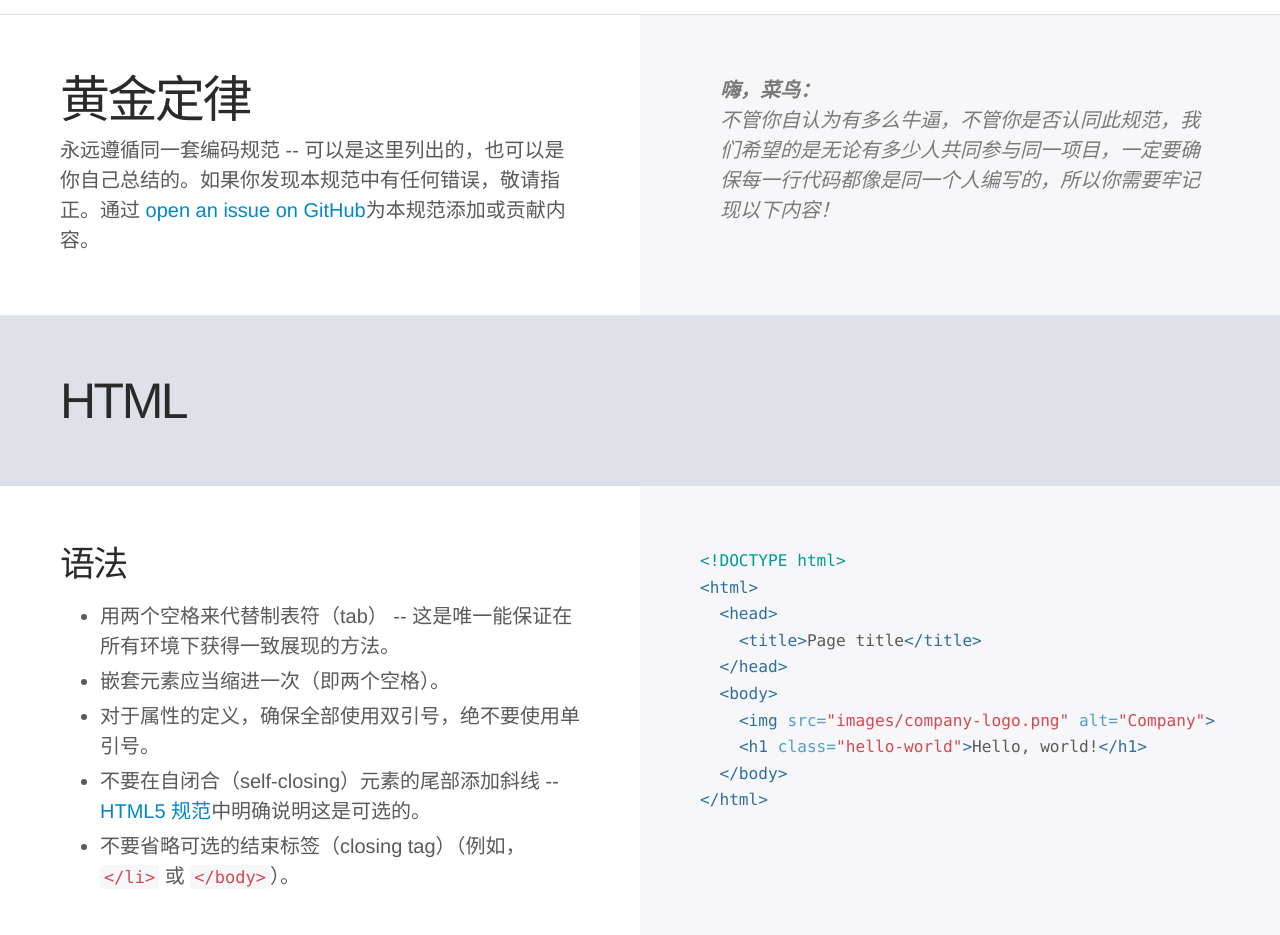
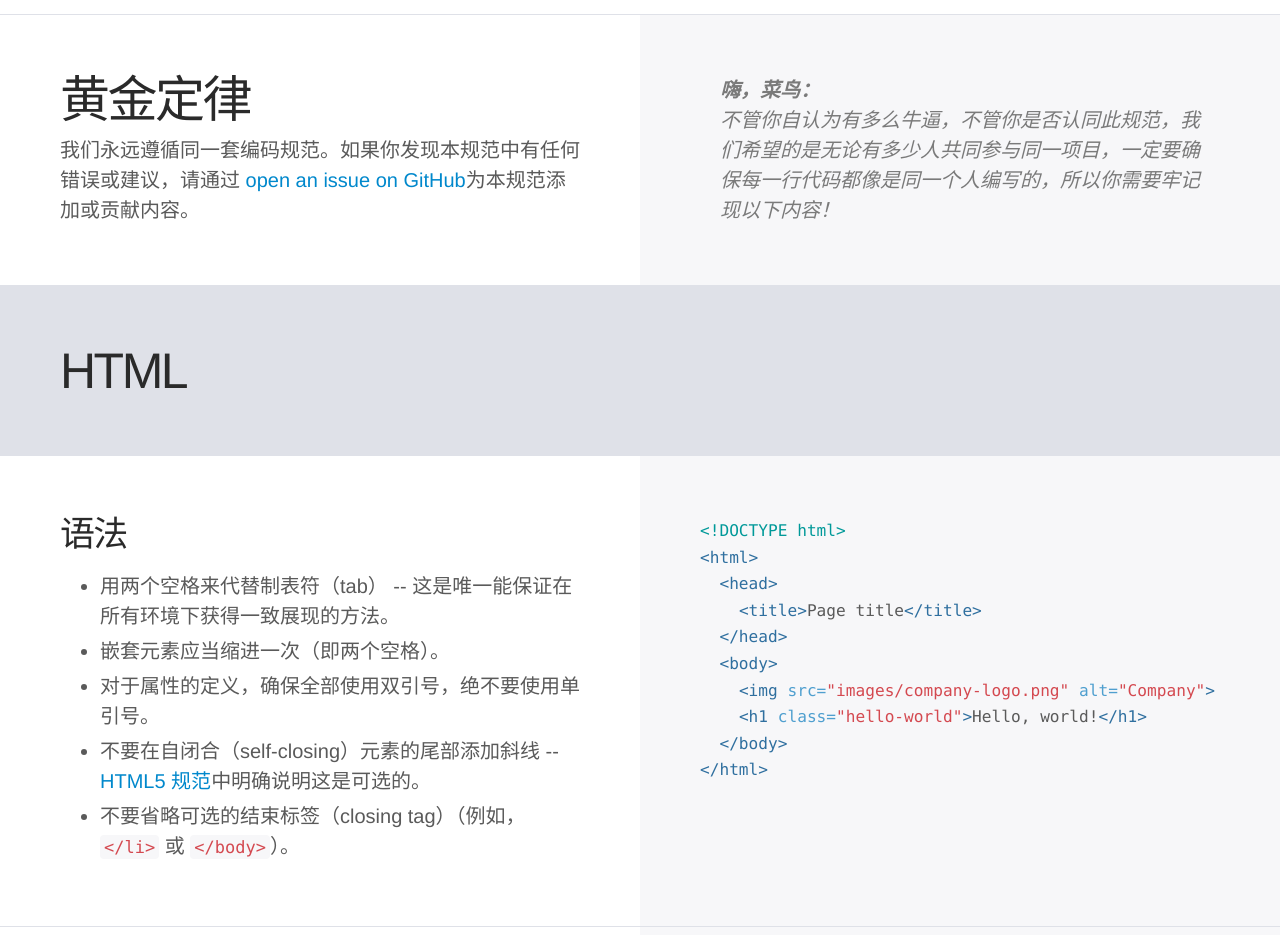
Before and after one commit to dashushu/code-guide, a plain HTML site: page index.html in a window 1280 px wide. Shown: the part 1060-1995 px from the top of the page. Drawn offline with Linux system fonts and the light colour scheme.

Commit message:
123123123123123123123

```diff
--- a/index.html
+++ b/index.html
@@ -63,7 +63,7 @@
 <div class="section" id="golden-rule">
   <div class="col">
     <h2>黄金定律</h2>
-    <p>永远遵循同一套编码规范 -- 可以是这里列出的，也可以是你自己总结的。如果你发现本规范中有任何错误，敬请指正。通过 <a href="https://github.com/xiaofengaa/codeguide/issues/new" target="_blank">open an issue on GitHub</a>为本规范添加或贡献内容。</p>
+    <p>我们永远遵循同一套编码规范。如果你发现本规范中有任何错误或建议，请通过 <a href="https://github.com/xiaofengaa/codeguide/issues/new" target="_blank">open an issue on GitHub</a>为本规范添加或贡献内容。</p>
   </div>
   <div class="col">
     <blockquote>
```
